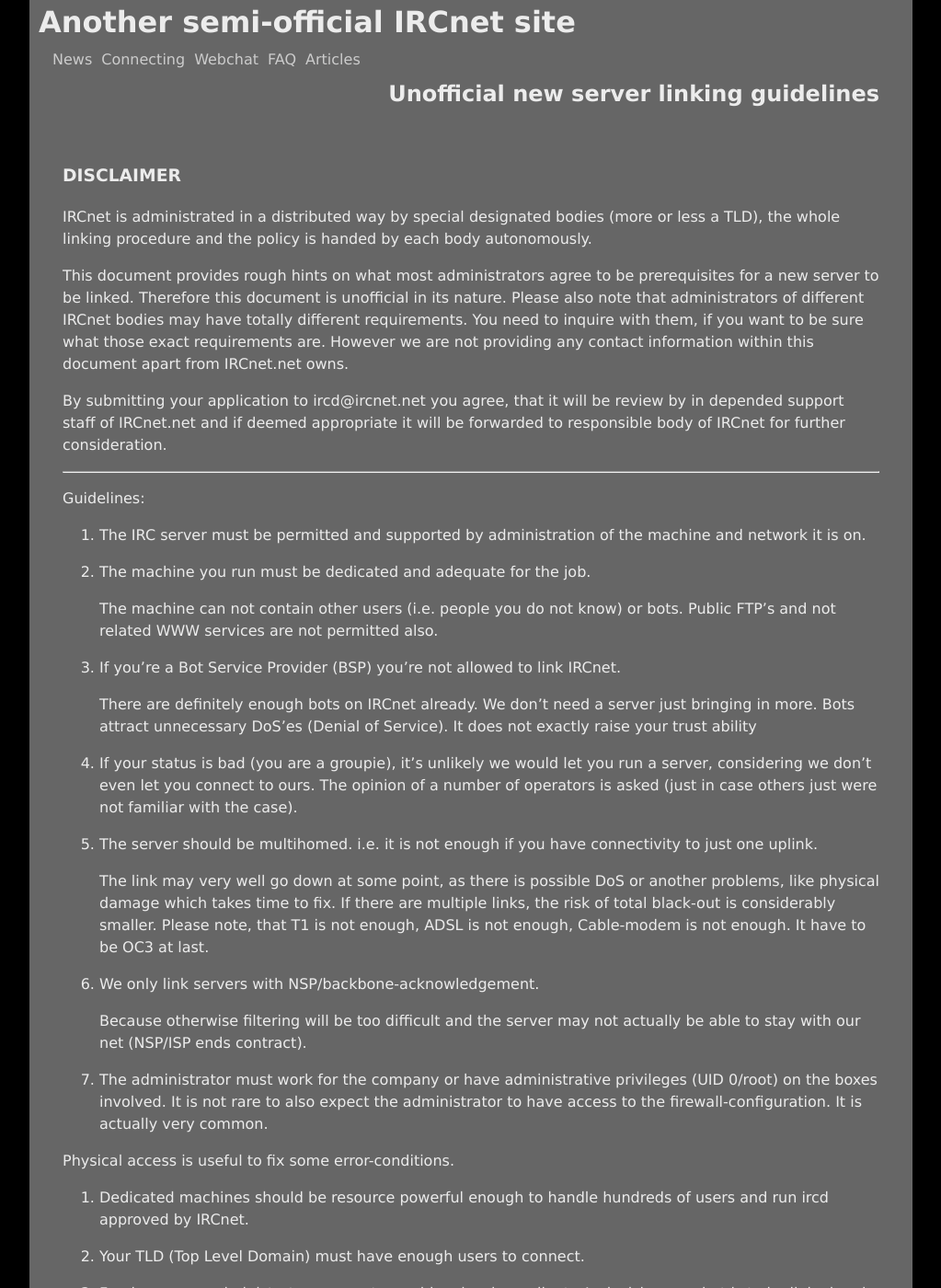
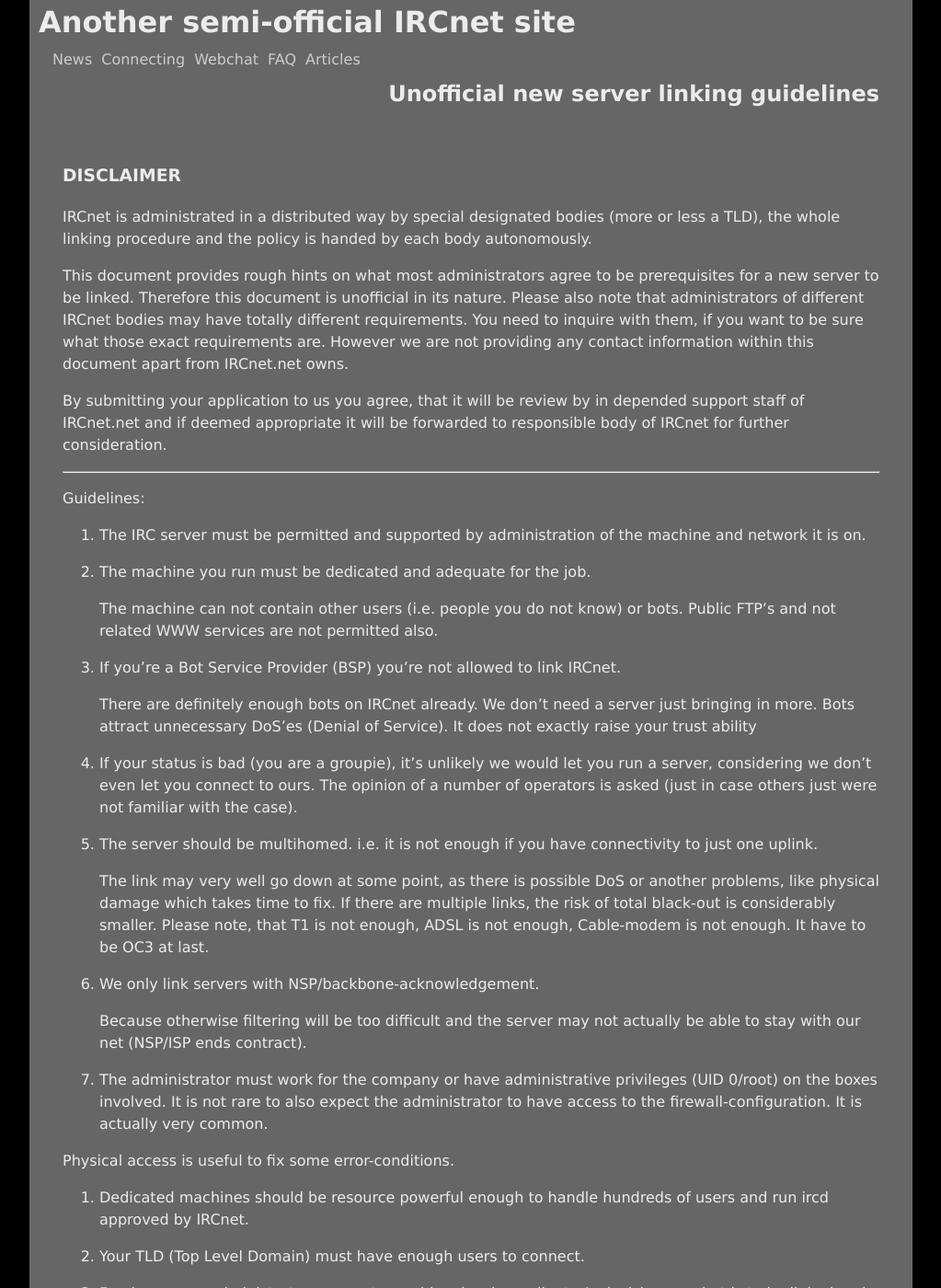
Before and after one commit to ircnet-website/www.IRCnet.net, a Jekyll site: the page built from articles/linking/index.md, in a window 1280 px wide and 1400 px high. Shown: the whole window at 92% size, without its empty margins (128-1151 px from the left). Built offline with Jekyll 4.4.1, drawn with Linux system fonts in a browser that asks for light colours; some of the changed text lies outside the part shown.

Commit message:
Remove broken emails from linking faq

```diff
--- a/articles/linking/index.md
+++ b/articles/linking/index.md
@@ -16,9 +16,9 @@
 not providing any contact information within this document apart from IRCnet.net
 owns.
 
-By submitting your application to ircd@ircnet.net you agree, that it will be
-review by in depended support staff of IRCnet.net and if deemed appropriate it
-will be forwarded to responsible body of IRCnet for further consideration.
+By submitting your application to us you agree, that it will be review by in
+depended support staff of IRCnet.net and if deemed appropriate it will be
+forwarded to responsible body of IRCnet for further consideration.
 
 -----
 
@@ -90,10 +90,8 @@
 
 Still feeling lucky?
 
-Please e-mail: ircd@ircnet.net
+Feel free to join `#eu-opers` and ask for more information.
 See disclaimer for rules.
-
-Feel free to join `#ircnet` and ask for more information.
 
 	************** PLEASE NOTE ****************
 	Original text by: viha
```
